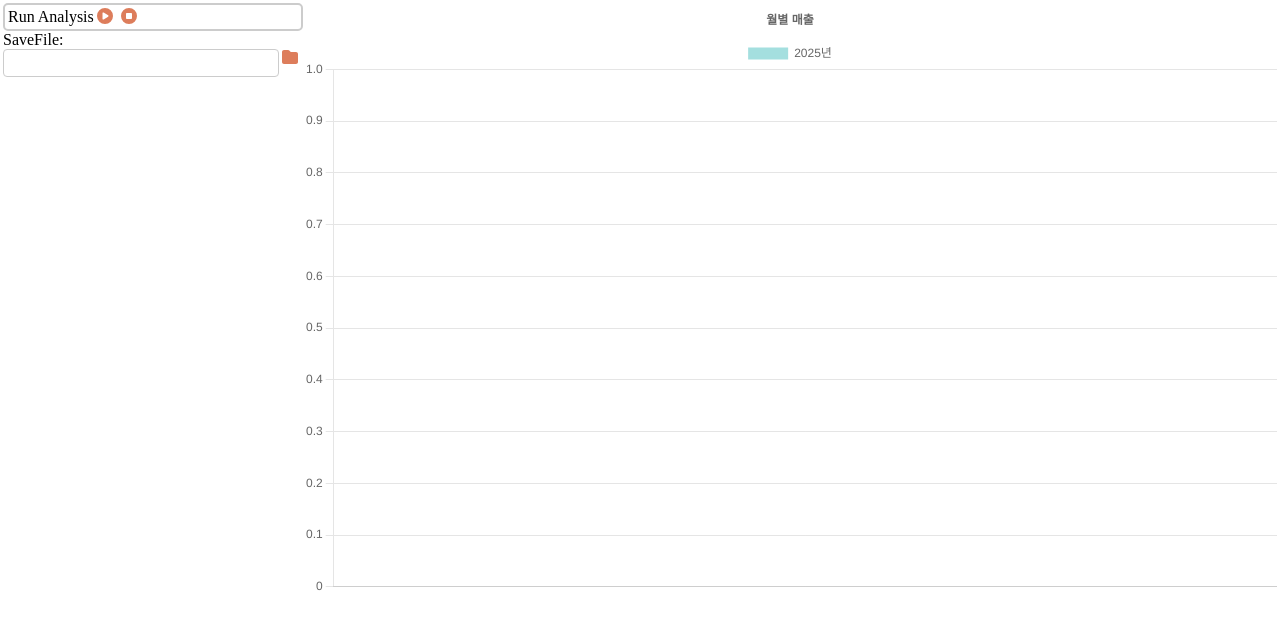
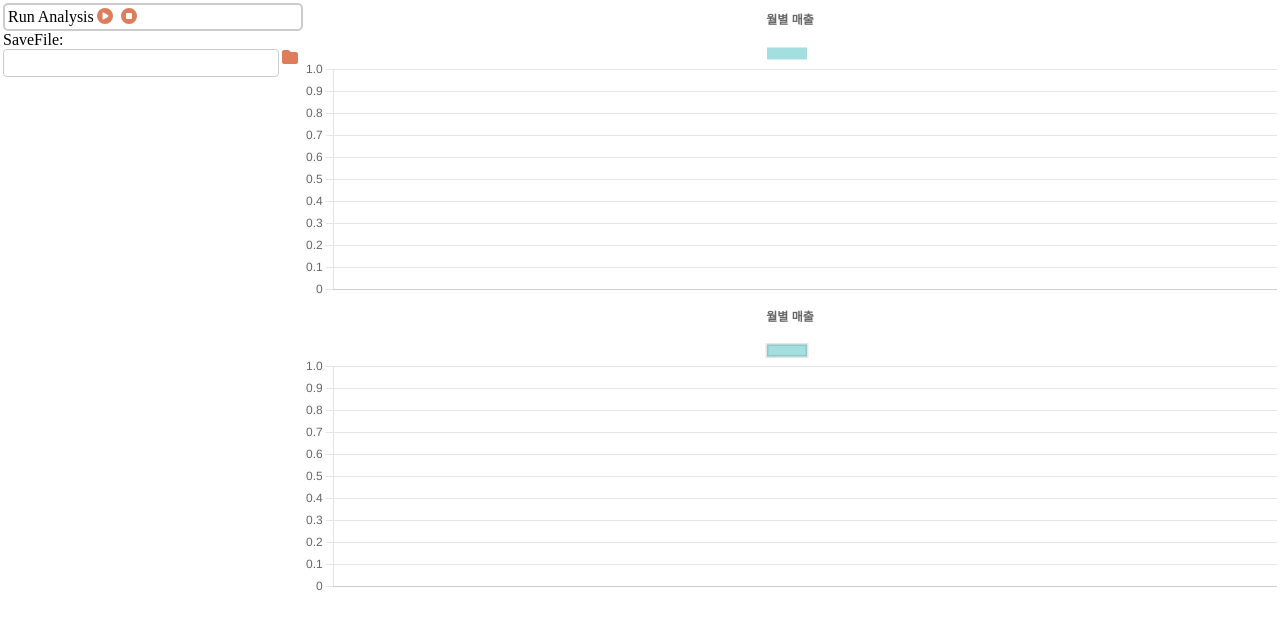
Before and after one commit to kangtae49/tr-statistics, a React (Vite) app: page / in a window 1280 px wide. Shown: the top 628 px of the page. Built offline with nearby package versions, Linux system fonts and the light colour scheme.

Commit message:
update graph sample data

```diff
--- a/src/components/graph/GraphBarChart.tsx
+++ b/src/components/graph/GraphBarChart.tsx
@@ -1,7 +1,8 @@
 import { Bar } from "react-chartjs-2";
-import React, {useEffect, useRef} from "react";
+import React from "react";
+import {ChartData} from "chart.js";
 
-
+/*
 const options = {
   responsive: true,
   maintainAspectRatio: false,
@@ -27,29 +28,16 @@ const data = {
     },
   ],
 };
+*/
 
 type Prop = {
   style?: React.CSSProperties
   options: object
-  data: object
+  data: ChartData<any>
 }
 
 function GraphBarChart({style, options, data}: Prop) {
-  // const chartRef = useRef<any>(null);
-  //
-  // useEffect(() => {
-  //   const handleResize = () => {
-  //     if (chartRef.current) {
-  //       chartRef.current.chartInstance?.resize();
-  //     }
-  //   };
-  //
-  //   window.addEventListener('resize', handleResize);
-  //   return () => window.removeEventListener('resize', handleResize);
-  // }, []);
-
   return (
-    // <Bar ref={chartRef} options={options} data={data} style={style}/>
     <Bar options={options} data={data} style={style} />
   )
 }
--- a/src/components/graph/GraphLineChart.tsx
+++ b/src/components/graph/GraphLineChart.tsx
@@ -1,6 +1,8 @@
 
 import { Line } from "react-chartjs-2";
-
+import React from "react";
+import {ChartData} from "chart.js";
+/*
 const options = {
   responsive: true,
   plugins: {
@@ -27,9 +29,17 @@ const data = {
   ],
 };
 
-function GraphLineChart() {
+ */
+
+type Prop = {
+  style?: React.CSSProperties
+  options: object
+  data: ChartData<any>
+}
+
+function GraphLineChart({style, options, data}: Prop) {
   return (
-    <Line options={options} data={data} />
+    <Line options={options} data={data} style={style} />
   )
 }
 
--- a/src/routes/TaskView.tsx
+++ b/src/routes/TaskView.tsx
@@ -1,4 +1,4 @@
-import {ApiError, commands, Result, ScriptInfo, Setting, ShellJob} from "@/bindings.ts"
+import {ApiError, commands, FileInfo, Result, ScriptInfo, Setting, ShellJob} from "@/bindings.ts"
 import {useSettingStore} from "@/stores/settingStore.ts";
 import {useEffect, useState} from "react";
 import {FontAwesomeIcon as Icon} from '@fortawesome/react-fontawesome'
@@ -7,6 +7,8 @@ import {listen} from "@tauri-apps/api/event";
 import StdOutView from "@/components/inputs/StdOutView.tsx";
 import InputSaveFileDialog from "@/components/inputs/InputSaveFileDialog.tsx";
 import GraphBarChart from "@/components/graph/GraphBarChart.tsx";
+import {ChartData} from "chart.js";
+import GraphLineChart from "@/components/graph/GraphLineChart.tsx";
 
 
 const options = {
@@ -24,29 +26,34 @@ const options = {
 };
 
 function TaskView() {
-  const setting = useSettingStore((state) => state.setting);
+  // const setting = useSettingStore((state) => state.setting);
   const setSetting = useSettingStore((state) => state.setSetting);
   // const [inputFile, setInputFile] = useState<string>("");
   // const [inputFolder, setInputFolder] = useState<string>("");
   const [saveFile, setSaveFile] = useState<string>("");
-  const [outputFile, setOutputFile] = useState<FileInfo | null>(null);
-  const [graphData, setGraphData] = useState<object>({
+  const [outputFileInfo, setOutputFileInfo] = useState<FileInfo | null>(null);
+  const [graphData, setGraphData] = useState<ChartData>({
     labels: [],
     datasets: [
       {
-        label: "2025년",
+        label: "",
         data: [],
         backgroundColor: "rgba(75, 192, 192, 0.5)",
       },
     ],
   });
 
-  function setOutputFileInfo(saveFile: string) {
+  function changeSaveFile(saveFile: string) {
+    setSaveFile(saveFile);
+    readOutputFileInfo(saveFile);
+  }
+
+  function readOutputFileInfo(saveFile: string) {
     commands.readFileInfo(saveFile)
       .then((res) => {
         if (res.status === "ok") {
           let fileInfo = res.data;
-          setOutputFile(fileInfo);
+          setOutputFileInfo(fileInfo);
         }
       })
   }
@@ -63,7 +70,7 @@ function TaskView() {
     };
     commands.runShell(shellJob).then(() => {
       console.log("ok")
-      setOutputFileInfo(saveFile);
+      readOutputFileInfo(saveFile);
     }).catch(e => {
       console.log(e)
     })
@@ -77,15 +84,16 @@ function TaskView() {
   }
 
   useEffect(() => {
-    if (outputFile) {
-      commands.readFile(outputFile.path).then((res) => {
+    if (outputFileInfo) {
+      console.log(outputFileInfo);
+      commands.readFile(outputFileInfo.path).then((res) => {
         if(res.status == 'ok') {
           const graphData = makeGraphData(res.data);
           setGraphData(graphData);
         }
       })
     }
-  }, [outputFile]);
+  }, [outputFileInfo]);
 
   useEffect(() => {
     commands.getSetting().then((setting: Result<Setting, ApiError>) => {
@@ -126,11 +134,14 @@ function TaskView() {
             </div>
           </div>
           <div className="args">
-            <div>SaveFile: <InputSaveFileDialog onChange={setSaveFile} value={saveFile} /></div>
+            <div>SaveFile: <InputSaveFileDialog onChange={changeSaveFile} value={saveFile} /></div>
           </div>
         </div>
         <div className="graph">
-              <GraphBarChart options={options} data={graphData} />
+          <div style={{display: "flex", flexDirection: "column", height: "100%"}}>
+            <div style={{flex: 0.5}}><GraphBarChart options={options} data={graphData} /></div>
+            <div style={{flex: 0.5}}><GraphLineChart options={options} data={graphData} /></div>
+          </div>
         </div>
       </div>
       <div className="stdout">
```
